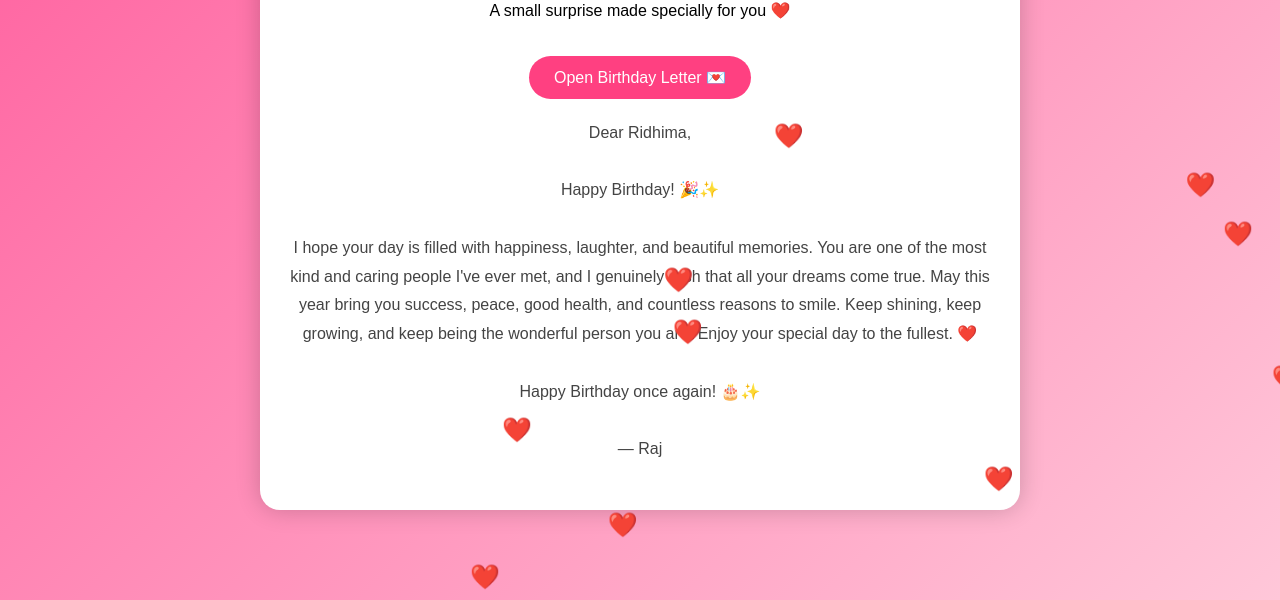
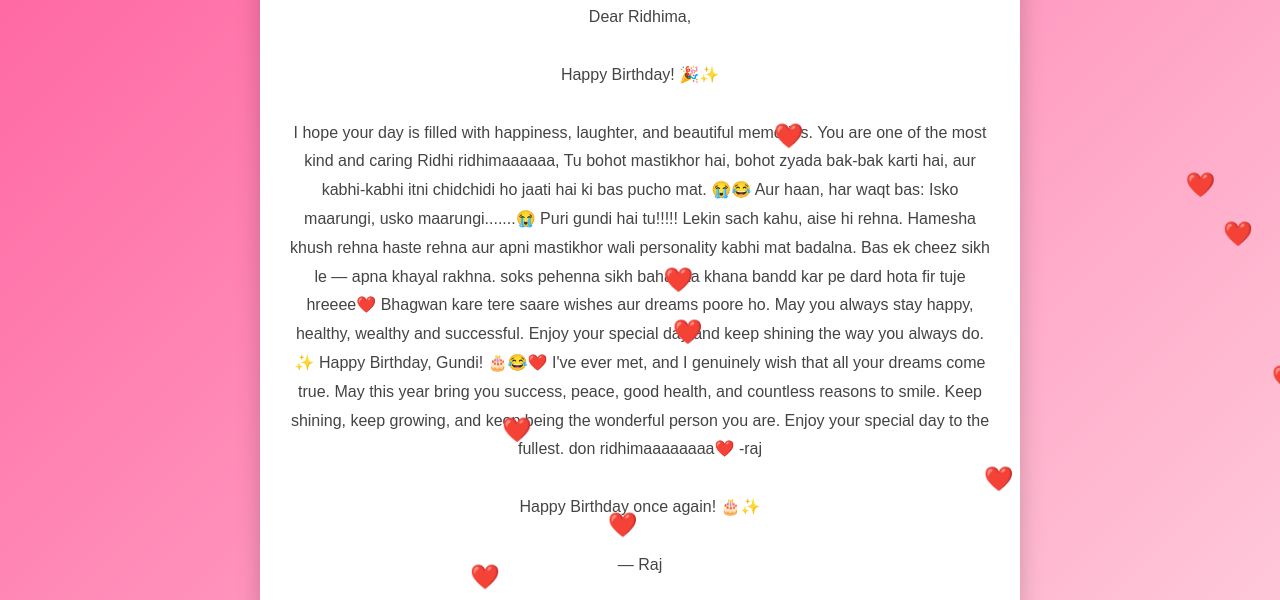
Before and after one commit to thenameisraj7/don-ridhs-bday, a plain HTML site: page index.html in a window 1280 px wide. Both pictures are taken after a click on the button "Open Birthday Letter 💌". Shown: the part 200-800 px from the top of the page. Drawn offline with Linux system fonts and the light colour scheme.

Commit message:
Update index.html

```diff
--- a/index.html
+++ b/index.html
@@ -80,14 +80,32 @@
 
 I hope your day is filled with happiness, laughter, and beautiful memories.
 
-You are one of the most kind and caring people I've ever met, and I genuinely wish that all your dreams come true.
+You are one of the most kind and caring Ridhi ridhimaaaaaa,
+
+Tu bohot mastikhor hai, bohot zyada bak-bak karti hai, aur kabhi-kabhi itni chidchidi ho jaati hai ki bas pucho mat. 😭😂
+
+Aur haan, har waqt bas:
+Isko maarungi, usko maarungi.......😭
+Puri gundi hai tu!!!!!
+
+Lekin sach kahu, aise hi rehna. Hamesha khush rehna haste rehna aur apni mastikhor wali personality kabhi mat badalna.
+
+Bas ek cheez sikh le — apna khayal rakhna. soks pehenna sikh bahar ka khana bandd kar pe dard hota fir tuje hreeee❤️
+
+Bhagwan kare tere saare wishes aur dreams poore ho. May you always stay happy, healthy, wealthy and successful.
+
+Enjoy your special day and keep shining the way you always do. ✨
+
+Happy Birthday, Gundi! 🎂😂❤️
+
+I've ever met, and I genuinely wish that all your dreams come true.
 
 May this year bring you success, peace, good health, and countless reasons to smile.
 
 Keep shining, keep growing, and keep being the wonderful person you are.
 
-Enjoy your special day to the fullest. ❤️
-
+Enjoy your special day to the fullest. don ridhimaaaaaaaa❤️
+-raj
 <br><br>
 Happy Birthday once again! 🎂✨
 <br><br>
```
